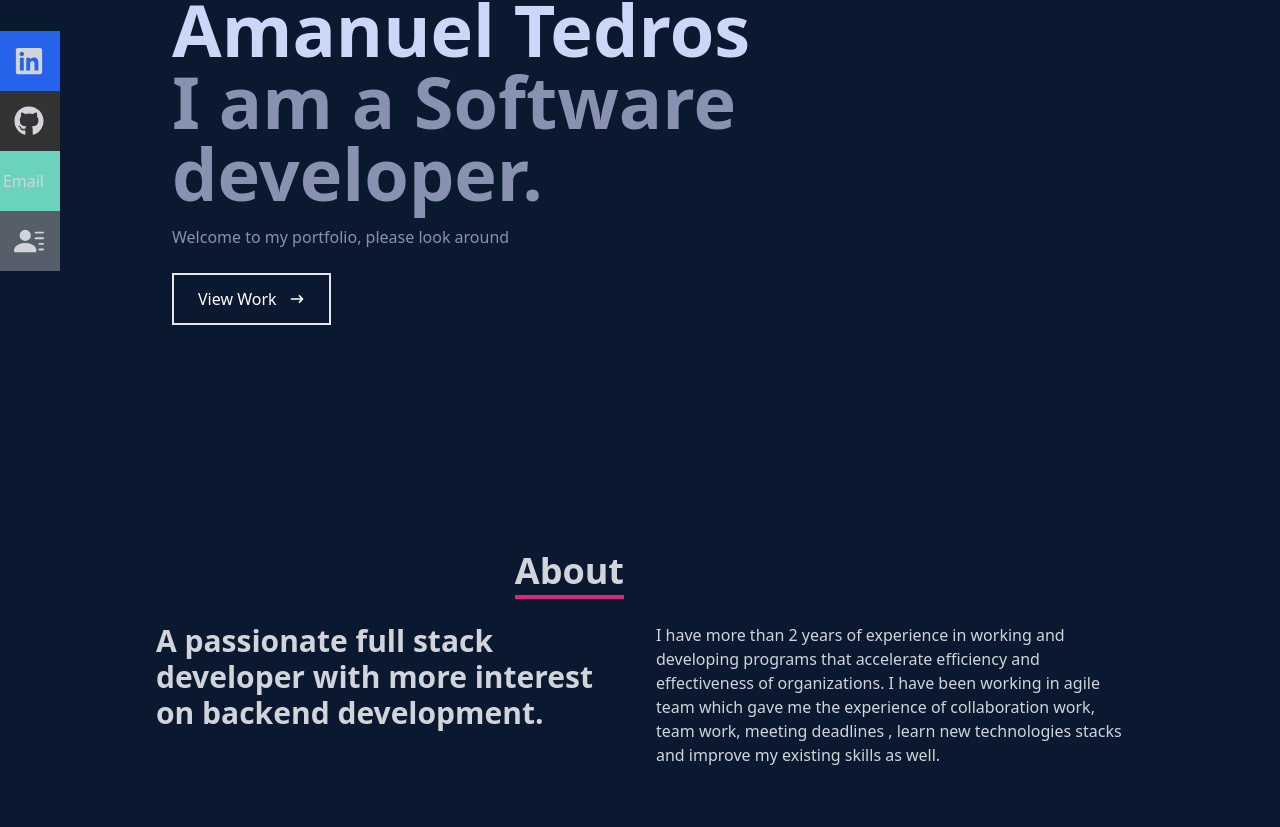
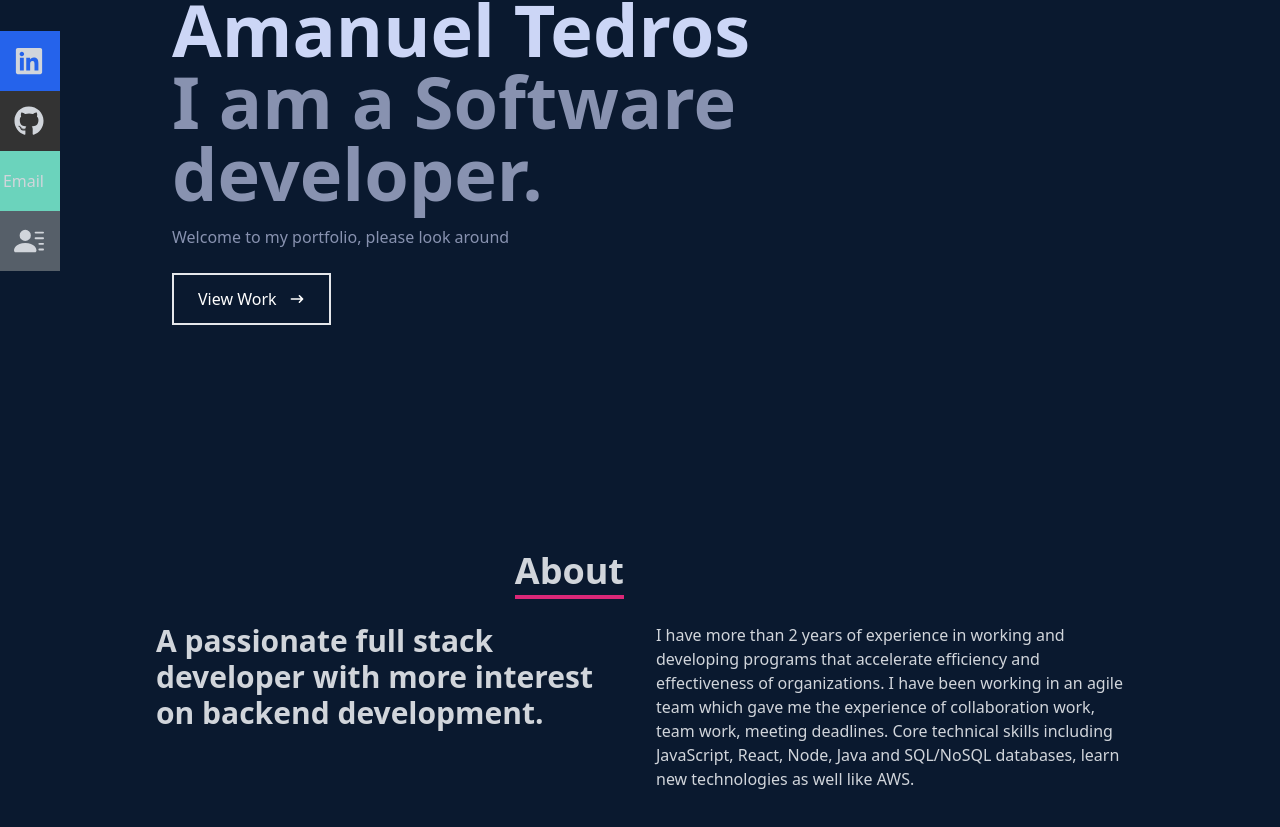
Before and after one commit to ATedy/portfolio-new, a React (Create React App) app: page / in a window 1280 px wide. Shown: the part 249-1076 px from the top of the page. Built offline with nearby package versions, Linux system fonts and the light colour scheme.

Commit message:
text updated

```diff
--- a/src/components/About.jsx
+++ b/src/components/About.jsx
@@ -23,10 +23,11 @@ const About = () => {
             <p>
               I have more than 2 years of experience in working and developing
               programs that accelerate efficiency and effectiveness of
-              organizations. I have been working in agile team which gave me the
-              experience of collaboration work, team work, meeting deadlines ,
-              learn new technologies stacks and improve my existing skills as
-              well.
+              organizations. I have been working in an agile team which gave me
+              the experience of collaboration work, team work, meeting
+              deadlines. Core technical skills including JavaScript, React,
+              Node, Java and SQL/NoSQL databases, learn new technologies as well
+              like AWS.
             </p>
           </div>
         </div>
```
